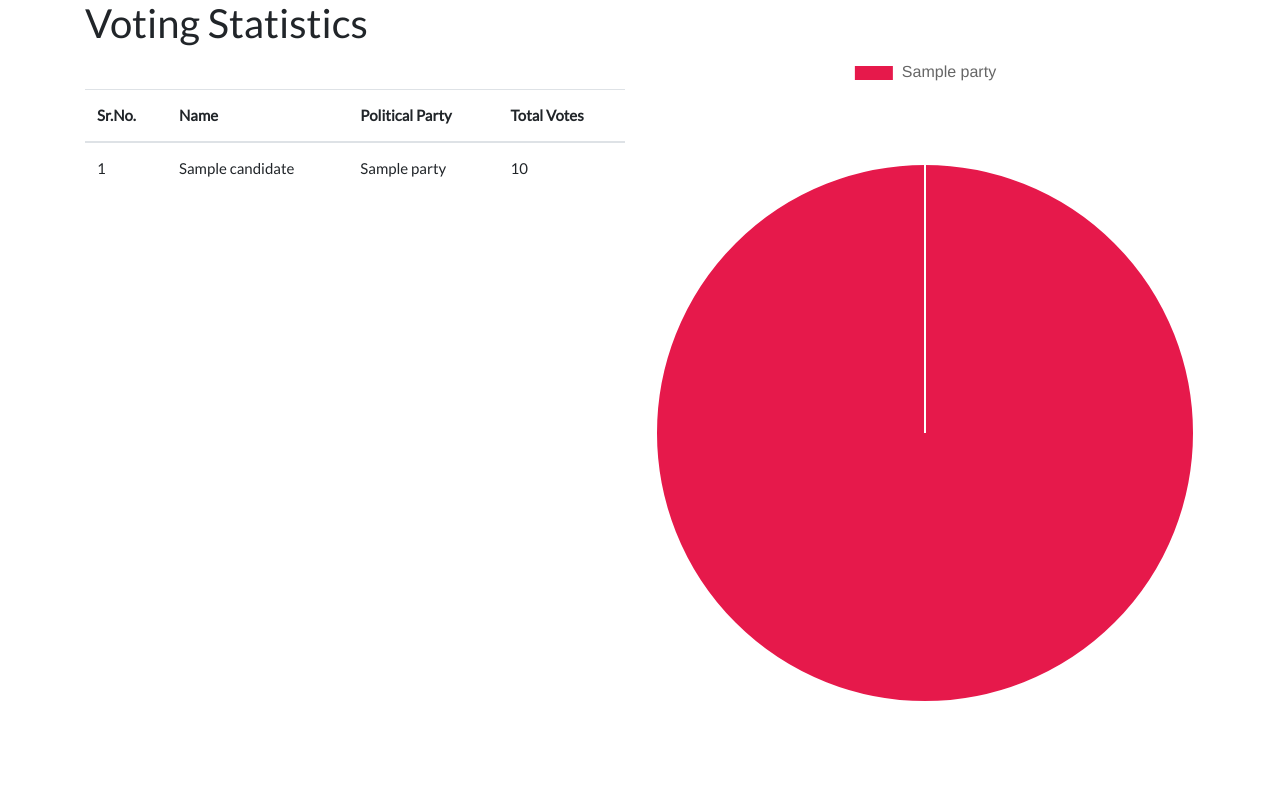
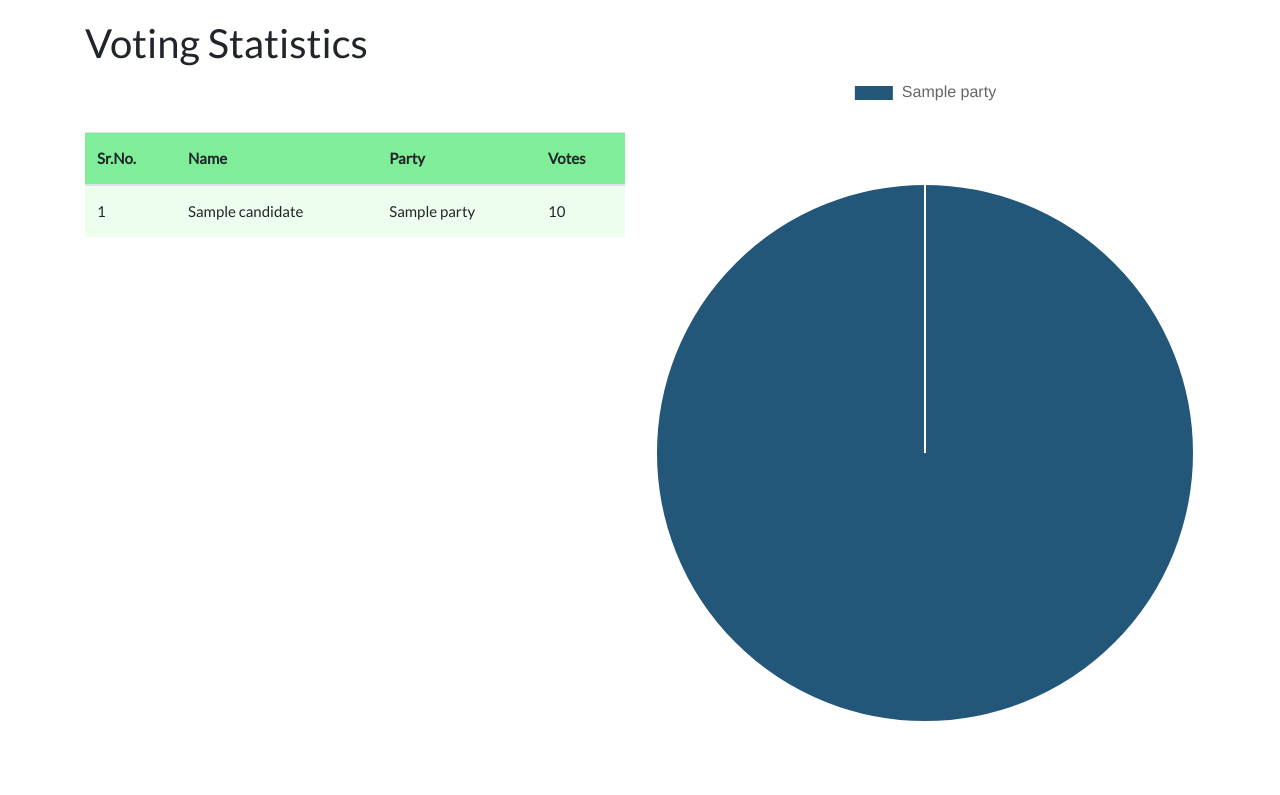
Before and after one commit to Anshit01/e-voting-using-blockchain, a Flask app: template website/app/templates/results.html in a window 1280 px wide. Shown: the part 71-866 px from the top of the page. Before the commit the page ends 772 px from the top, so only its background shows below. Run offline with Flask 2, Linux system fonts and the light colour scheme; the template is opened without the code that fills it: most values are stand-ins (such as "Sample title", 1, 10 or a date in 2020); some libraries are stand-ins or nearby versions.

Commit message:
result page colors fixed

```diff
--- a/website/app/static/css/results.css
+++ b/website/app/static/css/results.css
@@ -1,7 +1,20 @@
 .tab {
-    margin-top: 3%;
+    margin-top: 5%;
 }
 
 .whole {
-    margin-top: 2%;
+    margin-top: 7%;
+
 }
+
+.advanced {
+    background-color: #edfdee;
+}
+
+.mains {
+    background-color: #80ed99;
+}
+
+#pie-chart {
+    text-align: center;
+}
--- a/website/app/templates/cast.html
+++ b/website/app/templates/cast.html
@@ -39,7 +39,7 @@
 						<p id="confirm-party"></p>
 						<p>Candidate ID: <span id="confirm-candidate-id"></span></p>
 						<a href="javascript:showKeyModal();" class="btn btn-primary">Cast Vote</a>
-						<a href="javascript:cancelConfirmModal();" class="btn btn-secondary btn-cancel">Cancel</a>
+						<a href="javascript:cancelConfirmModal();" class="btn btn-outline-secondary btn-cancel">Cancel</a>
 					</div>
 				</div>
 			</div>
@@ -61,7 +61,7 @@
 						<p>Forgot the key? <a href="/dashboard"><span>Generate new key here</span></a></p>
 						<br>
 						<a href="javascript:castVote();" class="btn btn-primary">Cast Vote</a>
-						<a href="javascript:cancelKeyModal();" class="btn btn-secondary btn-cancel">Cancel</a>
+						<a href="javascript:cancelKeyModal();" class="btn btn-outline-secondary btn-cancel">Cancel</a>
 					</div>
 				</div>
 			</div>
--- a/website/app/templates/results.html
+++ b/website/app/templates/results.html
@@ -19,12 +19,12 @@
 
 			<table class="table">
 
-                <thead>
+                <thead class="mains">
 
 					<th>Sr.No.</th>
 					<th>Name</th>
-					<th>Political Party</th>
-					<th>Total Votes</th>
+					<th>Party</th>
+					<th>Votes</th>
 
 				</thead>
 
@@ -32,7 +32,7 @@
 
 					{% for i in range(candidateList|length) %}
 
-					<tr>
+					<tr class="advanced">
 
 						<td>{{i+1}}</td>
 						<td>{{candidateList[i]['name']}}</td>
@@ -49,7 +49,7 @@
 
 		</div>
 
-		<div class="col-12 order-md-first order-lg-last col-lg-6 pie">
+		<div class="col-10 order-md-first order-lg-last col-lg-6 pie text-center">
 
              <canvas id="pie-chart">
 
```
Also changed, not shown: website/app/static/css/cast.css (+10 -0 lines), website/app/static/script/results.js (+12 -20 lines).
